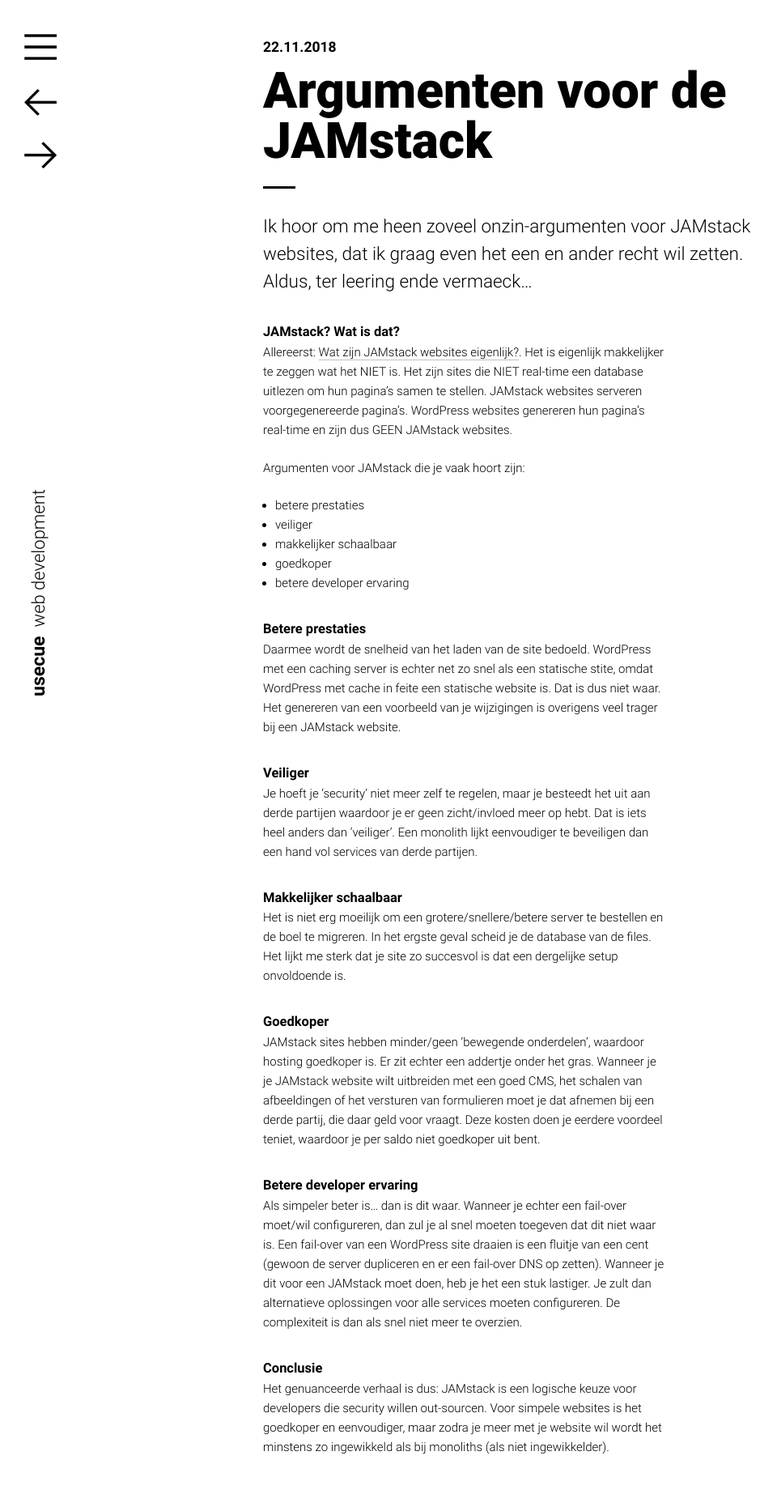
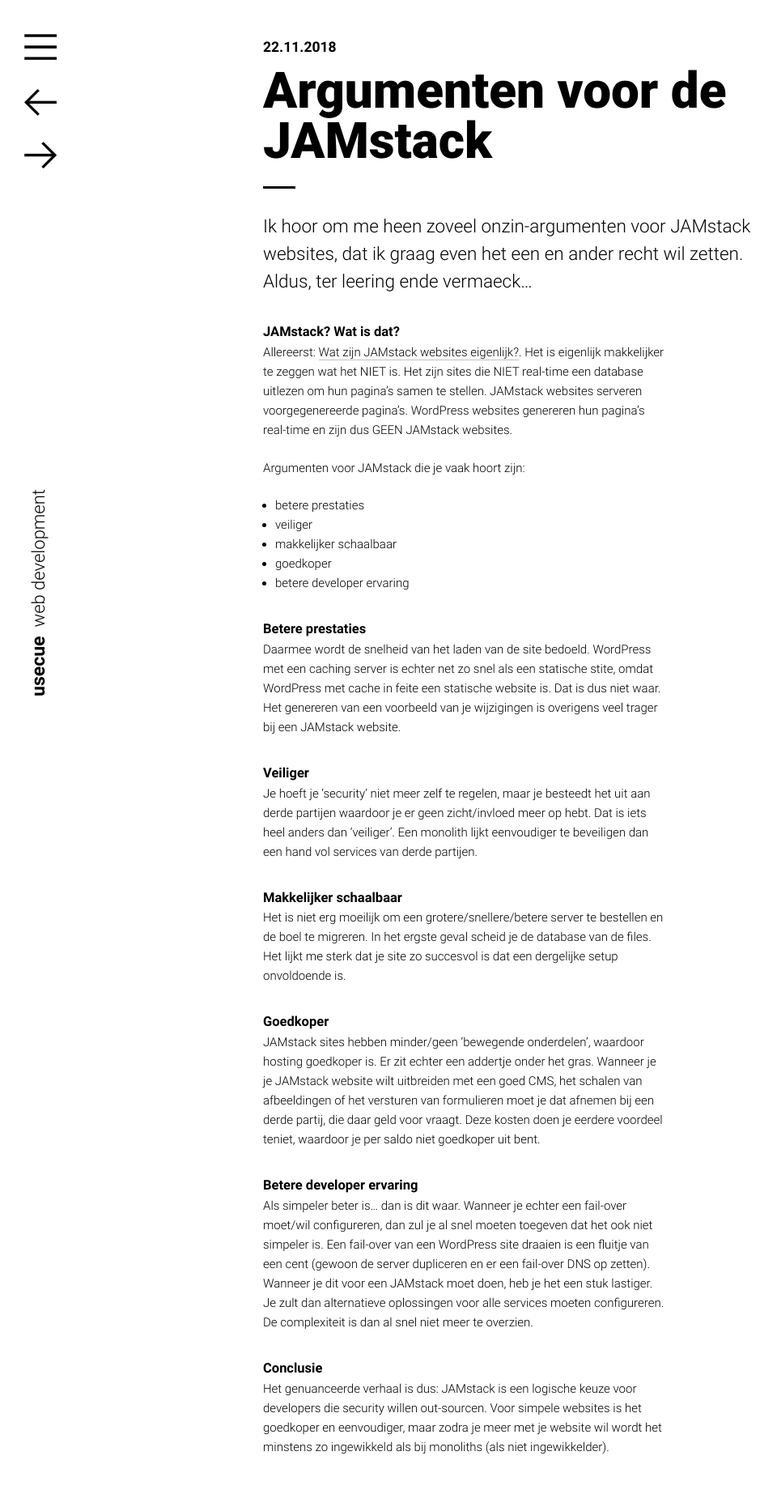
Before and after one commit to jhvanderschee/usecuewebsitenl, a Jekyll site: the page built from _posts/2018-11-22-argumenten-voor-de-jamstack.md, in a window 1280 px wide. Shown: the whole page at 81% size, without its empty margins (0-960 px from the left). Built offline with Jekyll 4.4.1, drawn with Linux system fonts in a browser that asks for light colours.

Commit message:
Update from Forestry.io - Updated argumenten-voor-de-jamstack.md

```diff
--- a/_posts/2018-11-22-argumenten-voor-de-jamstack.md
+++ b/_posts/2018-11-22-argumenten-voor-de-jamstack.md
@@ -35,7 +35,7 @@ JAMstack sites hebben minder/geen 'bewegende onderdelen', waardoor hosting goedk
 
 ## Betere developer ervaring
 
-Als simpeler beter is... dan is dit waar. Wanneer je echter een fail-over moet/wil configureren, dan zul je al snel moeten toegeven dat dit niet waar is. Een fail-over van een WordPress site draaien is een fluitje van een cent (gewoon de server dupliceren en er een fail-over DNS op zetten). Wanneer je dit voor een JAMstack moet doen, heb je het een stuk lastiger. Je zult dan alternatieve oplossingen voor alle services moeten configureren. De complexiteit is dan als snel niet meer te overzien.
+Als simpeler beter is... dan is dit waar. Wanneer je echter een fail-over moet/wil configureren, dan zul je al snel moeten toegeven dat het ook niet simpeler is. Een fail-over van een WordPress site draaien is een fluitje van een cent (gewoon de server dupliceren en er een fail-over DNS op zetten). Wanneer je dit voor een JAMstack moet doen, heb je het een stuk lastiger. Je zult dan alternatieve oplossingen voor alle services moeten configureren. De complexiteit is dan al snel niet meer te overzien.
 
 ## Conclusie
 
```
